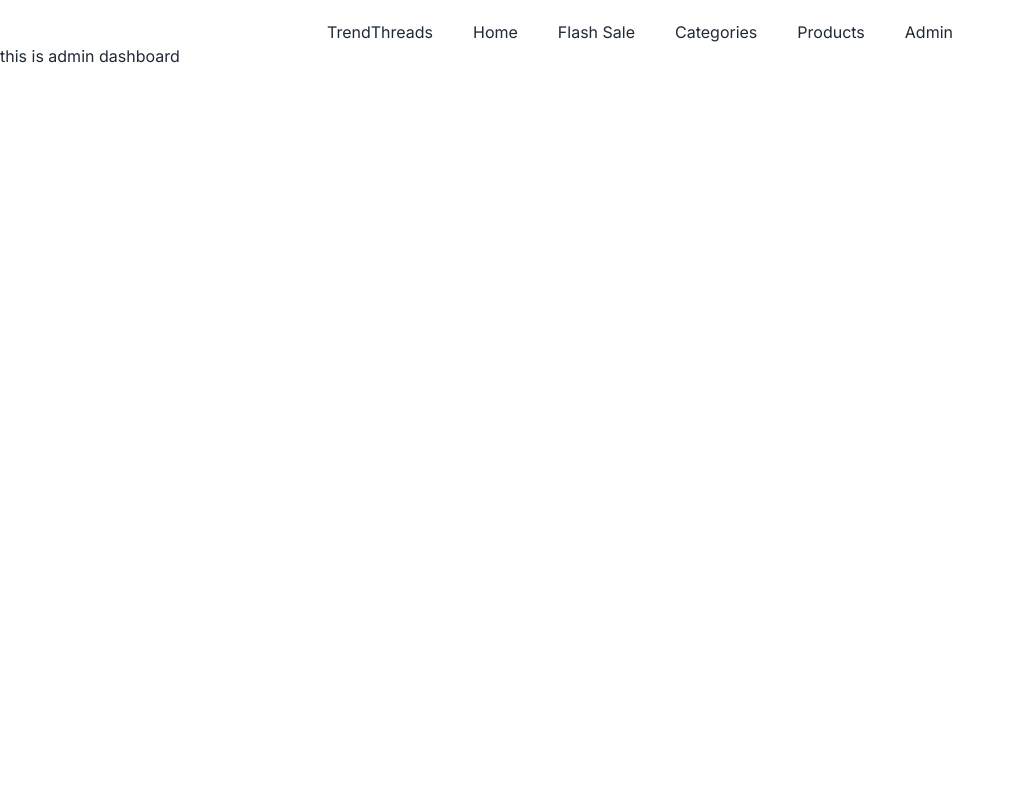
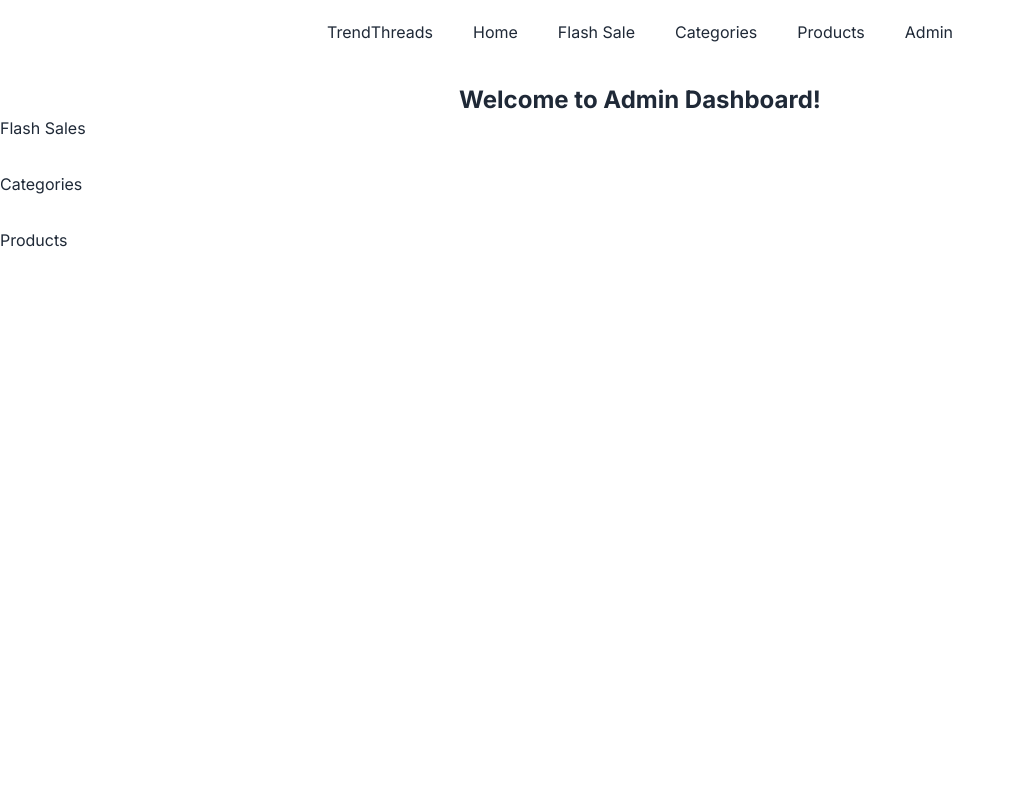
Before and after one commit to RahmanRakib9/TrendThreads_Client, a Next.js app: page /admin-dashboard in a window 1280 px wide. Shown: the top 800 px of the page, without its empty margins (0-1015 px from the left). Built offline with nearby package versions, Linux system fonts and the light colour scheme.

Commit message:
feat:add admin dashboard

```diff
--- a/src/app/admin-dashboard/page.tsx
+++ b/src/app/admin-dashboard/page.tsx
@@ -1,9 +1,15 @@
+import Link from 'next/link';
 import React from 'react';
 
 const AdminDashboard = () => {
     return (
-        <div>
-            this is admin dashboard
+        <div className='my-10'>
+            <h1 className='text-2xl text-pretty text-center'><b>Welcome to Admin Dashboard!</b></h1>
+            <div className='flex flex-col space-y-8'>
+                <Link href="/flash-sales">Flash Sales</Link>
+                <Link href="/category">Categories</Link>
+                <Link href="/products">Products</Link>
+            </div>
         </div>
     );
 };
```
